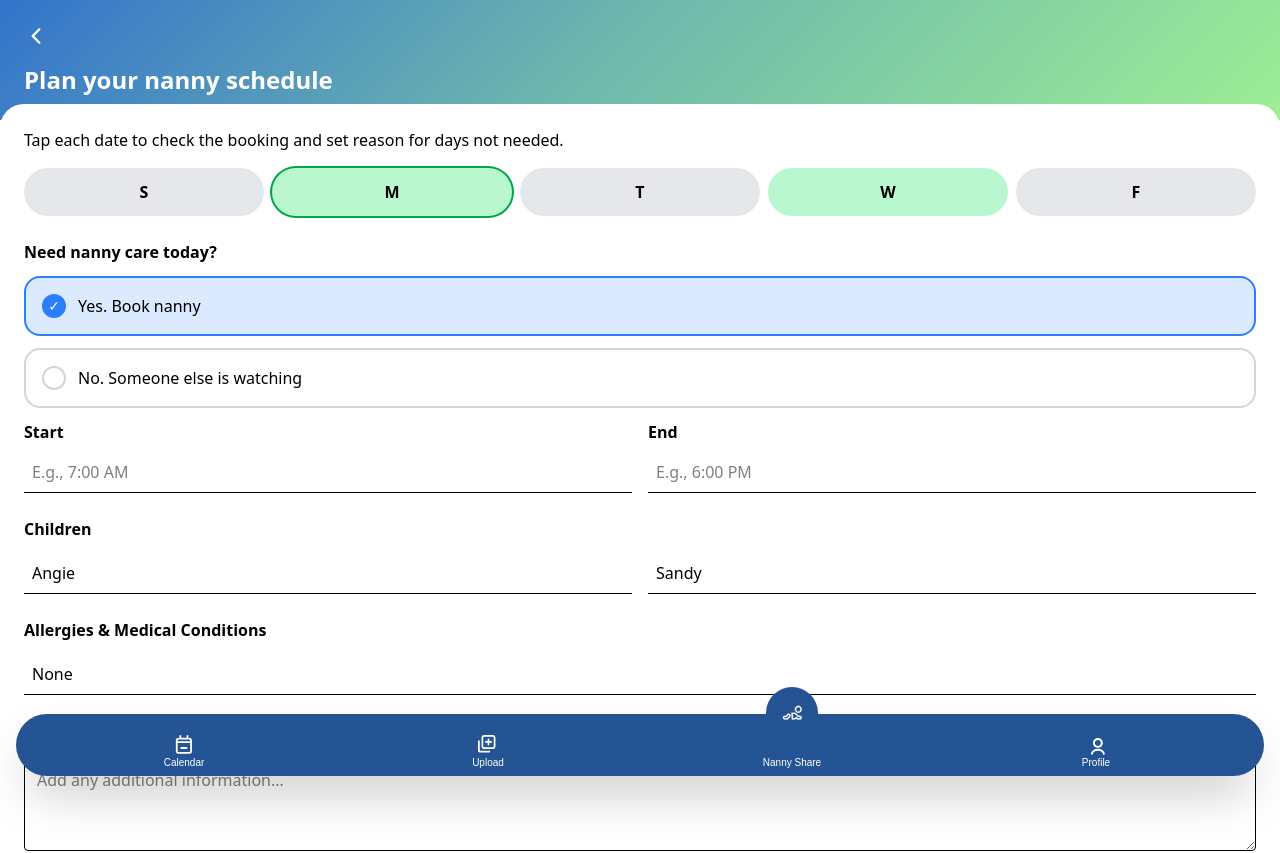
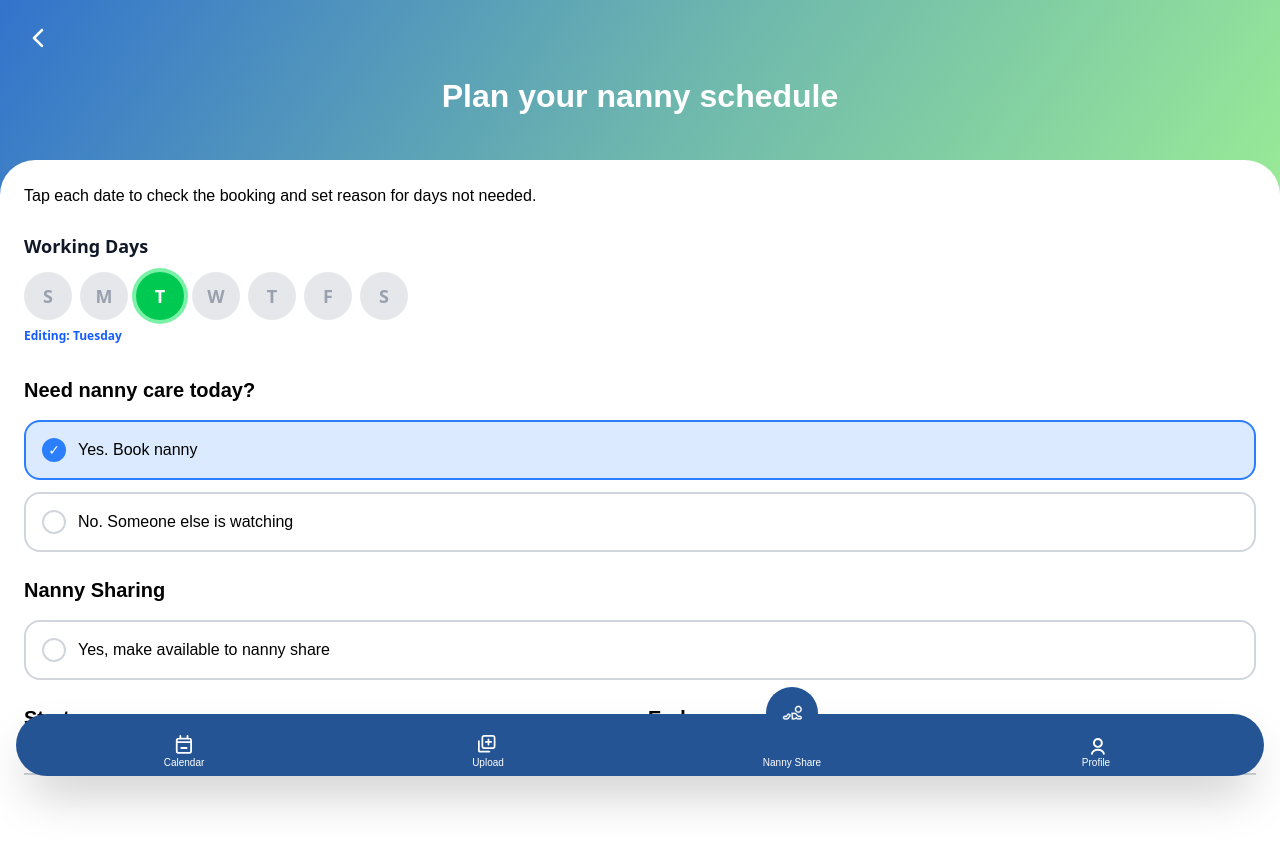
Before and after one commit to IDSP-TRADECARE/Tandem, a Next.js app: page /nanny/book/schedule in a window 1280 px wide. Shown: the top 853 px of the page. After the commit the page ends 800 px from the top, so only its background shows below. Built offline with nearby package versions, Linux system fonts and the light colour scheme; no server answers; sample sign-in values are in the browser's storage; a web font is replaced by a local one.

Commit message:
improved ui for all the pages in nanny form and nanny schedule.

```diff
--- a/src/app/nanny/book/schedule/page.tsx
+++ b/src/app/nanny/book/schedule/page.tsx
@@ -1,149 +1,237 @@
-'use client';
+"use client";
 
-
-// shorthand for now using the createqucikshare in lib
-import { createQuickShare } from '@/lib/nanny/createQuickShare';
-
-
-// SHORTHAND END --------------------
-
-import { useState } from 'react';
-import { useRouter } from 'next/navigation';
-import { IoIosArrowBack } from 'react-icons/io';
-import { BottomNav } from '@/app/components/Layout/BottomNav';
-
-const DAYS = ['S', 'M', 'T', 'W', 'F'];
+import { createQuickShare } from "@/lib/nanny/createQuickShare";
+import { useState } from "react";
+import { useRouter } from "next/navigation";
+import { IoIosArrowBack } from "react-icons/io";
+import { BottomNav } from "@/app/components/Layout/BottomNav";
+import { DaySelector } from "@/app/components/ui/schedule/DaySelector";
+import { GradientBackgroundFull } from "@/app/components/ui/backgrounds/GradientBackgroundFull";
+import { HalfBackground } from "@/app/components/ui/backgrounds/HalfBackground";
 
 export default function NannySchedulePage() {
   const router = useRouter();
-  const [selectedDay, setSelectedDay] = useState<string | null>('M');
+  const [selectedDays, setSelectedDays] = useState<string[]>(["TUE"]);
+  const [activeDay, setActiveDay] = useState<string>("TUE");
   const [needNanny, setNeedNanny] = useState(true);
   const [someoneElse, setSomeoneElse] = useState(false);
-  const [reason, setReason] = useState('');
+  const [nannySharing, setNannySharing] = useState(false);
+  const [reason, setReason] = useState("");
+  const [startTime, setStartTime] = useState("");
+  const [endTime, setEndTime] = useState("");
+
+  const handleDayToggle = (dayId: string, isDouble?: boolean) => {
+    if (isDouble) {
+      // Remove day on double click
+      setSelectedDays((prev) => prev.filter((d) => d !== dayId));
+      if (activeDay === dayId) {
+        setActiveDay("");
+      }
+    } else {
+      // Toggle day selection
+      setSelectedDays((prev) =>
+        prev.includes(dayId)
+          ? prev.filter((d) => d !== dayId)
+          : [...prev, dayId]
+      );
+      setActiveDay(dayId);
+    }
+  };
 
   return (
-    <div className="min-h-screen flex flex-col pb-24">
+    <GradientBackgroundFull>
       {/* Header */}
-      <div className="bg-gradient-primary text-white p-6">
-        <button onClick={() => router.back()} className="mb-4">
-          <IoIosArrowBack size={24} />
+      <div className="text-white p-6">
+        <button onClick={() => router.back()} className="mb-6">
+          <IoIosArrowBack size={28} />
         </button>
-        <h1 className="text-2xl font-bold">Plan your nanny schedule</h1>
+        <h1 className="font-alan text-[32px] leading-[40px] font-[900] text-center">
+          Plan your nanny schedule
+        </h1>
       </div>
 
-      {/* Content */}
-      <div className="flex-1 bg-white rounded-t-3xl -mt-4 p-6">
-        <p className="mb-4">Tap each date to check the booking and set reason for days not needed.</p>
+      {/* Content Card */}
+      <HalfBackground background="white" topPosition="160px">
+        <div className="h-full overflow-y-auto pb-32 p-6">
+          <p className="font-alan text-[16px] leading-[24px] font-[500] text-black mb-6">
+            Tap each date to check the booking and set reason for days not
+            needed.
+          </p>
 
           {/* Day Selector */}
-        <div className="flex gap-2 mb-6">
-          {DAYS.map(day => (
-            <button
-              key={day}
-              onClick={() => setSelectedDay(day)}
-              className={`flex-1 w-12 h-12 rounded-full font-bold ${
-                day === 'M' || day === 'W' ? 'bg-green-200' : 'bg-gray-200'
-              } ${selectedDay === day ? 'ring-2 ring-green-600' : ''}`}
-            >
-              {day}
-            </button>
-          ))}
+          <div className="mb-8">
+            <DaySelector
+              selectedDays={selectedDays}
+              onDayToggle={handleDayToggle}
+              activeDay={activeDay}
+              showHint={false}
+            />
           </div>
 
           {/* Need Nanny Care */}
-        <h3 className="font-bold mb-3">Need nanny care today?</h3>
+          <h3 className="font-alan text-[20px] leading-[28px] font-[700] text-black mb-4">
+            Need nanny care today?
+          </h3>
 
           <button
-          onClick={() => { setNeedNanny(true); setSomeoneElse(false); }}
-          className={`w-full p-4 mb-3 rounded-2xl border-2 flex items-center gap-3 ${
-            needNanny ? 'bg-blue-100 border-blue-500' : 'border-gray-300'
+            onClick={() => {
+              setNeedNanny(true);
+              setSomeoneElse(false);
+            }}
+            className={`w-full p-4 mb-3 rounded-2xl border-2 flex items-center gap-3 transition-colors ${
+              needNanny ? "bg-blue-100 border-blue-500" : "border-gray-300"
             }`}
           >
-          <div className={`w-6 h-6 rounded-full border-2 flex items-center justify-center ${
-            needNanny ? 'bg-blue-500 border-blue-500' : 'border-gray-300'
-          }`}>
+            <div
+              className={`w-6 h-6 rounded-full border-2 flex items-center justify-center transition-colors ${
+                needNanny ? "bg-blue-500 border-blue-500" : "border-gray-300"
+              }`}
+            >
               {needNanny && <span className="text-white text-sm">✓</span>}
             </div>
-          <span>Yes. Book nanny</span>
+            <span className="font-alan text-[16px] font-[500] text-black">
+              Yes. Book nanny
+            </span>
           </button>
 
           <button
-          onClick={() => { setNeedNanny(false); setSomeoneElse(true); }}
-          className={`w-full p-4 mb-3 rounded-2xl border-2 flex items-center gap-3 ${
-            someoneElse ? 'bg-blue-100 border-blue-500' : 'border-gray-300'
+            onClick={() => {
+              setNeedNanny(false);
+              setSomeoneElse(true);
+            }}
+            className={`w-full p-4 mb-3 rounded-2xl border-2 flex items-center gap-3 transition-colors ${
+              someoneElse ? "bg-blue-100 border-blue-500" : "border-gray-300"
             }`}
           >
-          <div className={`w-6 h-6 rounded-full border-2 flex items-center justify-center ${
-            someoneElse ? 'bg-blue-500 border-blue-500' : 'border-gray-300'
-          }`}>
+            <div
+              className={`w-6 h-6 rounded-full border-2 flex items-center justify-center transition-colors ${
+                someoneElse ? "bg-blue-500 border-blue-500" : "border-gray-300"
+              }`}
+            >
               {someoneElse && <span className="text-white text-sm">✓</span>}
             </div>
-          <span>No. Someone else is watching</span>
+            <span className="font-alan text-[16px] font-[500] text-black">
+              No. Someone else is watching
+            </span>
           </button>
 
           {someoneElse && (
-          <div className="mb-4">
-            <label className="text-sm text-gray-600">*Reason:</label>
+            <div className="mb-6 pl-10">
+              <label className="font-alan text-[14px] font-[600] text-gray-600 mb-2 block">
+                *Reason:
+              </label>
               <input
                 type="text"
                 value={reason}
                 onChange={(e) => setReason(e.target.value)}
                 placeholder="A family member will watch them"
-              className="w-full p-2 border-b mt-1"
+                className="w-full pb-2 border-b-2 border-gray-300 focus:border-blue-500 focus:outline-none font-alan text-[16px] placeholder:text-gray-400"
               />
             </div>
           )}
 
+          {/* Nanny Sharing */}
+          <h3 className="font-alan text-[20px] leading-[28px] font-[700] text-black mb-4 mt-6">
+            Nanny Sharing
+          </h3>
+
+          <button
+            onClick={() => setNannySharing(!nannySharing)}
+            className={`w-full p-4 mb-6 rounded-2xl border-2 flex items-center gap-3 transition-colors ${
+              nannySharing ? "bg-blue-100 border-blue-500" : "border-gray-300"
+            }`}
+          >
+            <div
+              className={`w-6 h-6 rounded-full border-2 flex items-center justify-center transition-colors ${
+                nannySharing ? "bg-blue-500 border-blue-500" : "border-gray-300"
+              }`}
+            >
+              {nannySharing && <span className="text-white text-sm">✓</span>}
+            </div>
+            <span className="font-alan text-[16px] font-[500] text-black">
+              Yes, make available to nanny share
+            </span>
+          </button>
+
           {/* Start/End Time */}
           <div className="flex gap-4 mb-6">
             <div className="flex-1">
-            <label className="block font-bold mb-2">Start</label>
-            <input type="text" placeholder="E.g., 7:00 AM" className="w-full p-2 border-b" />
+              <label className="font-alan text-[20px] leading-[28px] font-[700] text-black mb-2 block">
+                Start
+              </label>
+              <input
+                type="text"
+                value={startTime}
+                onChange={(e) => setStartTime(e.target.value)}
+                placeholder="E.g., 7:00 AM"
+                className="w-full pb-2 border-b-2 border-gray-300 focus:border-blue-500 focus:outline-none font-alan text-[16px] placeholder:text-gray-400"
+              />
             </div>
             <div className="flex-1">
-            <label className="block font-bold mb-2">End</label>
-            <input type="text" placeholder="E.g., 6:00 PM" className="w-full p-2 border-b" />
+              <label className="font-alan text-[20px] leading-[28px] font-[700] text-black mb-2 block">
+                End
+              </label>
+              <input
+                type="text"
+                value={endTime}
+                onChange={(e) => setEndTime(e.target.value)}
+                placeholder="E.g., 6:00 PM"
+                className="w-full pb-2 border-b-2 border-gray-300 focus:border-blue-500 focus:outline-none font-alan text-[16px] placeholder:text-gray-400"
+              />
             </div>
           </div>
 
           {/* Children */}
           <div className="mb-6">
-          <h3 className="font-bold mb-3">Children</h3>
+            <h3 className="font-alan text-[20px] leading-[28px] font-[700] text-black mb-3">
+              Children
+            </h3>
             <div className="flex gap-4">
-            <p className="flex-1 p-2 border-b">Angie</p>
-            <p className="flex-1 p-2 border-b">Sandy</p>
+              <p className="flex-1 pb-2 border-b-2 border-gray-300 font-alan text-[16px]">
+                Angie
+              </p>
+              <p className="flex-1 pb-2 border-b-2 border-gray-300 font-alan text-[16px]">
+                Sandy
+              </p>
             </div>
           </div>
 
           {/* Allergies */}
           <div className="mb-6">
-          <h3 className="font-bold mb-3">Allergies & Medical Conditions</h3>
-          <p className="p-2 border-b">None</p>
+            <h3 className="font-alan text-[20px] leading-[28px] font-[700] text-black mb-3">
+              Allergies & Medical Conditions
+            </h3>
+            <p className="pb-2 border-b-2 border-gray-300 font-alan text-[16px] text-gray-400">
+              None
+            </p>
           </div>
 
           {/* Additional Notes */}
           <div className="mb-6">
-          <h3 className="font-bold mb-3">Additional Notes</h3>
+            <h3 className="font-alan text-[20px] leading-[28px] font-[700] text-black mb-3">
+              Additional Notes
+            </h3>
             <textarea
-            className="w-full p-3 border rounded min-h-24"
+              className="w-full p-4 border-2 border-gray-300 rounded-2xl focus:border-blue-500 focus:outline-none font-alan text-[16px] placeholder:text-gray-400 min-h-24 resize-none"
               placeholder="Add any additional information..."
             />
           </div>
 
           {/* Action Buttons */}
           <div className="flex gap-4 mb-6">
-          <button className="flex-1 py-3 border-2 border-blue-500 text-blue-500 rounded-full">
+            <button
+              onClick={() => router.back()}
+              className="flex-1 py-3 border-2 border-gray-300 text-gray-700 rounded-full font-alan text-[16px] font-[700] hover:bg-gray-50 transition-colors"
+            >
               Cancel
             </button>
 
             <button
-          // SHORT HAND FOR NOW --------------------
               onClick={async () => {
                 await createQuickShare();
-              router.push('/nanny');
+                router.push("/nanny");
               }}
-            // SHORT HAND FOR NOW END ----------------
-            className="flex-1 py-3 bg-blue-500 text-white rounded-full"
+              className="flex-1 py-3 bg-[#4F7DF3] text-white rounded-full font-alan text-[16px] font-[700] shadow-md hover:bg-[#3D6AD6] transition-colors"
             >
               Save
             </button>
@@ -151,7 +239,10 @@ export default function NannySchedulePage() {
         </div>
 
         {/* Bottom Navigation */}
+        <div className="fixed bottom-0 left-0 right-0">
           <BottomNav />
         </div>
+      </HalfBackground>
+    </GradientBackgroundFull>
   );
 }
```
Also changed, not shown: src/app/nanny/book/form/page.tsx (+15 -12 lines). Lines whose indentation alone changed are shown as unchanged.
